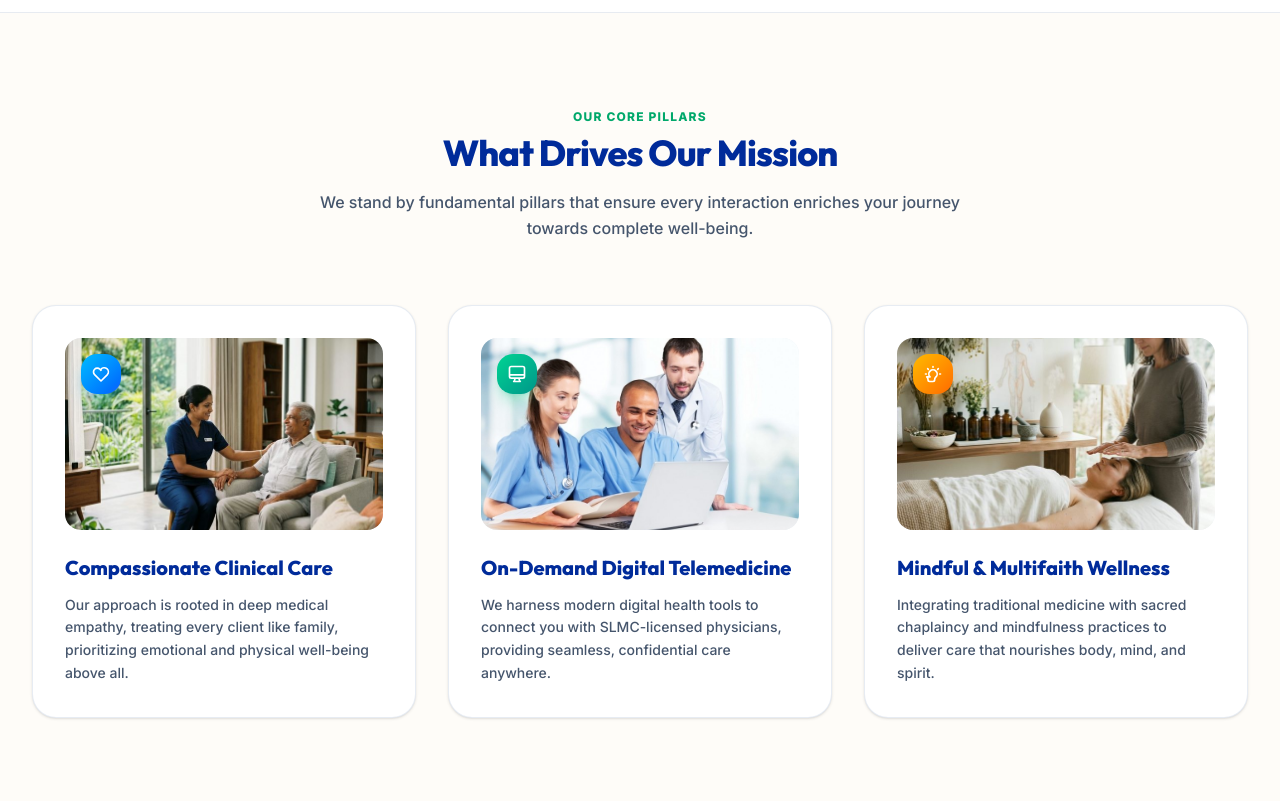
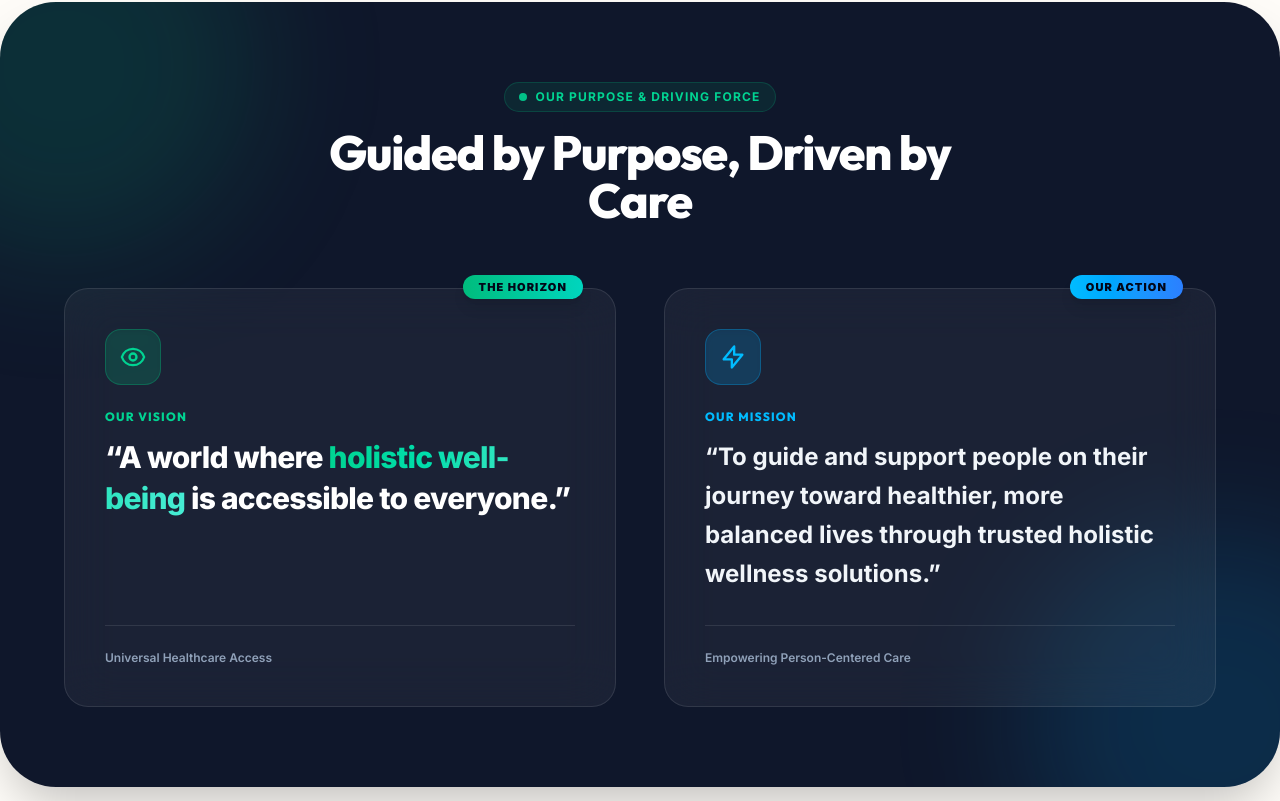
Before and after one commit to roo-19/Health-Link-Final, a Next.js app: page /about in a window 1280 px wide. Shown: the part 1699-2500 px from the top of the page. Built offline with nearby package versions, Linux system fonts and the light colour scheme; no server answers.

Commit message:
added vision and mission

```diff
--- a/src/app/about/page.tsx
+++ b/src/app/about/page.tsx
@@ -58,11 +58,6 @@ export default function AboutPage() {
 
             {/* Left Column: Mission Statement & Philosophy */}
             <div className="lg:col-span-7">
-              <div className="inline-flex items-center gap-2.5 rounded-full bg-emerald-500/10 border border-emerald-500/20 px-4 py-2 text-xs font-extrabold text-emerald-800 mb-6 shadow-xs">
-                <span className="w-2 h-2 rounded-full bg-emerald-500 animate-pulse" />
-                <span>WHO WE ARE &amp; OUR MISSION</span>
-              </div>
-
               <h1 className="text-4xl sm:text-5xl lg:text-[4.25rem] font-extrabold text-primary leading-[1.08] tracking-tight mb-6">
                 Bridging Science <br />
                 <span className="font-serif italic font-normal text-secondary">&amp; Empathy</span> to Transform <br />
@@ -139,12 +134,12 @@ export default function AboutPage() {
         </div>
       </section>
 
-      {/* Our Story / Mission Section */}
+      {/* Our Story Section */}
       <section className="py-20 sm:py-24 bg-white relative overflow-hidden">
         <div className="mx-auto max-w-7xl px-6 lg:px-8 relative z-10">
           <div className="grid grid-cols-1 lg:grid-cols-2 gap-12 lg:gap-16 items-center">
 
-            {/* Story Image Area - Beautiful Presentation of Logo & Badge */}
+            {/* Story Image Area - Presentation of Logo & Badge */}
             <div className="relative order-2 lg:order-1">
               <div className="absolute -inset-4 bg-gradient-to-tr from-accent to-secondary/10 rounded-[40px] transform -rotate-2 border border-secondary/20 shadow-inner"></div>
               <div className="absolute -inset-2 bg-slate-50 rounded-[35px] transform rotate-1 backdrop-blur-sm border border-slate-200/60"></div>
@@ -202,6 +197,71 @@ export default function AboutPage() {
         </div>
       </section>
 
+      {/* Vision & Mission Interactive Showcase Section */}
+      <section className="py-16 sm:py-20 bg-slate-900 text-white relative overflow-hidden my-12 rounded-[2.5rem] sm:rounded-[3.5rem] mx-4 sm:mx-8 lg:mx-auto max-w-7xl shadow-2xl">
+        {/* Background ambient light effects */}
+        <div className="absolute -top-32 -left-32 w-96 h-96 bg-emerald-500/15 rounded-full blur-3xl pointer-events-none" />
+        <div className="absolute -bottom-32 -right-32 w-96 h-96 bg-sky-500/15 rounded-full blur-3xl pointer-events-none" />
+
+        <div className="relative z-10 px-6 sm:px-12 lg:px-16">
+          <div className="text-center max-w-2xl mx-auto mb-12 sm:mb-16">
+            <span className="inline-flex items-center gap-2 px-3.5 py-1.5 rounded-full bg-emerald-500/10 border border-emerald-500/20 text-emerald-400 text-xs font-bold uppercase tracking-widest mb-4">
+              <span className="w-2 h-2 rounded-full bg-emerald-400 animate-pulse" />
+              Our Purpose &amp; Driving Force
+            </span>
+            <h2 className="text-3xl sm:text-4xl lg:text-5xl font-extrabold text-white tracking-tight">
+              Guided by Purpose, Driven by Care
+            </h2>
+          </div>
+
+          <div className="grid grid-cols-1 md:grid-cols-2 gap-8 lg:gap-12">
+            {/* Vision Card */}
+            <div className="group relative bg-white/5 backdrop-blur-xl rounded-3xl p-8 sm:p-10 border border-white/10 hover:border-emerald-500/40 transition-all duration-500 hover:shadow-2xl hover:shadow-emerald-500/10 hover:-translate-y-1 flex flex-col justify-between">
+              <div className="absolute -top-3.5 right-8 bg-gradient-to-r from-emerald-500 to-teal-400 text-[11px] font-black text-slate-950 uppercase tracking-widest px-4 py-1 rounded-full shadow-lg">
+                The Horizon
+              </div>
+              <div>
+                <div className="w-14 h-14 rounded-2xl bg-emerald-500/20 border border-emerald-500/30 text-emerald-400 flex items-center justify-center mb-6 shadow-inner group-hover:scale-110 transition-transform duration-300">
+                  <svg className="w-7 h-7" fill="none" viewBox="0 0 24 24" stroke="currentColor">
+                    <path strokeLinecap="round" strokeLinejoin="round" strokeWidth={2} d="M15 12a3 3 0 11-6 0 3 3 0 016 0z" />
+                    <path strokeLinecap="round" strokeLinejoin="round" strokeWidth={2} d="M2.458 12C3.732 7.943 7.523 5 12 5c4.478 0 8.268 2.943 9.542 7-1.274 4.057-5.064 7-9.542 7-4.477 0-8.268-2.943-9.542-7z" />
+                  </svg>
+                </div>
+                <h3 className="text-xs font-extrabold uppercase tracking-widest text-emerald-400 mb-3">Our Vision</h3>
+                <p className="text-2xl sm:text-3xl font-extrabold text-white leading-snug tracking-tight">
+                  &ldquo;A world where <span className="text-transparent bg-clip-text bg-gradient-to-r from-emerald-400 to-teal-300">holistic well-being</span> is accessible to everyone.&rdquo;
+                </p>
+              </div>
+              <div className="mt-8 pt-6 border-t border-white/10 flex items-center justify-between text-xs font-semibold text-slate-400">
+                <span>Universal Healthcare Access</span>
+
+              </div>
+            </div>
+
+            {/* Mission Card */}
+            <div className="group relative bg-white/5 backdrop-blur-xl rounded-3xl p-8 sm:p-10 border border-white/10 hover:border-sky-500/40 transition-all duration-500 hover:shadow-2xl hover:shadow-sky-500/10 hover:-translate-y-1 flex flex-col justify-between">
+              <div className="absolute -top-3.5 right-8 bg-gradient-to-r from-sky-400 to-blue-500 text-[11px] font-black text-slate-950 uppercase tracking-widest px-4 py-1 rounded-full shadow-lg">
+                Our Action
+              </div>
+              <div>
+                <div className="w-14 h-14 rounded-2xl bg-sky-500/20 border border-sky-500/30 text-sky-400 flex items-center justify-center mb-6 shadow-inner group-hover:scale-110 transition-transform duration-300">
+                  <svg className="w-7 h-7" fill="none" viewBox="0 0 24 24" stroke="currentColor">
+                    <path strokeLinecap="round" strokeLinejoin="round" strokeWidth={2} d="M13 10V3L4 14h7v7l9-11h-7z" />
+                  </svg>
+                </div>
+                <h3 className="text-xs font-extrabold uppercase tracking-widest text-sky-400 mb-3">Our Mission</h3>
+                <p className="text-xl sm:text-2xl font-bold text-slate-100 leading-relaxed">
+                  &ldquo;To guide and support people on their journey toward healthier, more balanced lives through trusted holistic wellness solutions.&rdquo;
+                </p>
+              </div>
+              <div className="mt-8 pt-6 border-t border-white/10 flex items-center justify-between text-xs font-semibold text-slate-400">
+                <span>Empowering Person-Centered Care</span>
+              </div>
+            </div>
+          </div>
+        </div>
+      </section>
+
       {/* Core Pillars Section */}
       <section className="py-20 sm:py-24 bg-[#fefcf8] relative border-t border-slate-200/80">
         <div className="mx-auto max-w-7xl px-6 lg:px-8 relative z-10">
```
